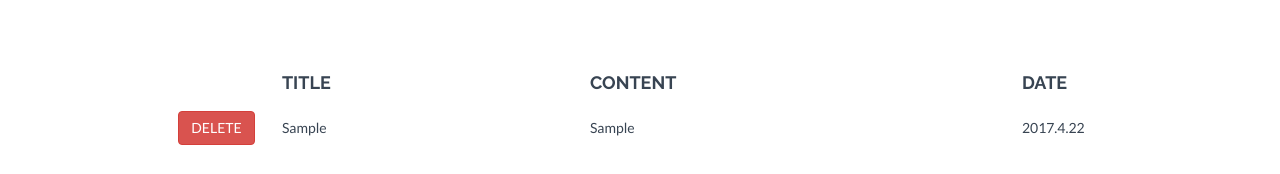
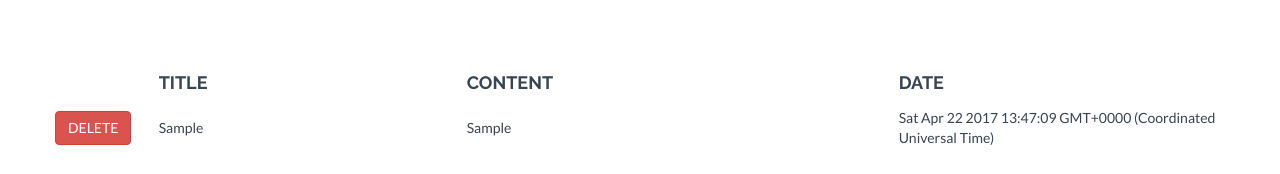
Before and after one commit to k0626089/mm, a plain HTML site: page index.html in a window 1280 px wide. Both pictures are taken after typing "Sample", "Sample" into the empty fields and a click on the button "SAVE". Shown: the part 626-800 px from the top of the page. Drawn offline with nearby package versions, Linux system fonts and the light colour scheme.

Commit message:
date function added

```diff
--- a/assets/js/app.js
+++ b/assets/js/app.js
@@ -11,10 +11,13 @@ function addRow() {
     var myName = document.getElementById("name");
     var age = document.getElementById("age");
     var table = document.getElementById("myTableData");
+    var d = new Date();
+    d.getHours();
+    d.getMinutes();
+    d.getSeconds();
 
     var rowCount = table.rows.length;
     var row = table.insertRow(rowCount);
-
 
     var cell_1 = row.insertCell(0);
     cell_1.innerHTML= '<button type="button" class="btn btn-danger" onClick="Javacsript:deleteRow(this)">DELETE</button>';
@@ -26,7 +29,7 @@ function addRow() {
     cell_3.innerHTML= age.value;
     cell_3.style.height="50px";
     var cell_4 = row.insertCell(3)
-    cell_4.innerHTML= "2017.4.22";
+    cell_4.innerHTML= d;
     cell_4.style.height="50px";
 
     document.getElementById('name').value = "";
--- a/index.html
+++ b/index.html
@@ -122,7 +122,7 @@
             <th><h4>&nbsp;&nbsp;&nbsp;&nbsp;&nbsp;&nbsp;&nbsp;&nbsp;&nbsp;&nbsp;&nbsp;&nbsp;&nbsp;&nbsp;&nbsp;&nbsp;&nbsp;&nbsp;&nbsp;&nbsp;&nbsp;&nbsp;&nbsp;&nbsp;</h4></th>
             <th><h4>TITLE&nbsp;&nbsp;&nbsp;&nbsp;&nbsp;&nbsp;&nbsp;&nbsp;&nbsp;&nbsp;&nbsp;&nbsp;&nbsp;&nbsp;&nbsp;&nbsp;&nbsp;&nbsp;&nbsp;&nbsp;&nbsp;&nbsp;&nbsp;&nbsp;&nbsp;&nbsp;&nbsp;&nbsp;&nbsp;&nbsp;&nbsp;&nbsp;&nbsp;&nbsp;&nbsp;&nbsp;&nbsp;&nbsp;&nbsp;&nbsp;&nbsp;&nbsp;&nbsp;&nbsp;&nbsp;&nbsp;&nbsp;&nbsp;&nbsp;&nbsp;&nbsp;&nbsp;&nbsp;&nbsp;&nbsp;&nbsp;&nbsp;&nbsp;&nbsp;&nbsp;</h4></th>
             <th><h4>CONTENT&nbsp;&nbsp;&nbsp;&nbsp;&nbsp;&nbsp;&nbsp;&nbsp;&nbsp;&nbsp;&nbsp;&nbsp;&nbsp;&nbsp;&nbsp;&nbsp;&nbsp;&nbsp;&nbsp;&nbsp;&nbsp;&nbsp;&nbsp;&nbsp;&nbsp;&nbsp;&nbsp;&nbsp;&nbsp;&nbsp;&nbsp;&nbsp;&nbsp;&nbsp;&nbsp;&nbsp;&nbsp;&nbsp;&nbsp;&nbsp;&nbsp;&nbsp;&nbsp;&nbsp;&nbsp;&nbsp;&nbsp;&nbsp;&nbsp;&nbsp;&nbsp;&nbsp;&nbsp;&nbsp;&nbsp;&nbsp;&nbsp;&nbsp;&nbsp;&nbsp;&nbsp;&nbsp;&nbsp;&nbsp;&nbsp;&nbsp;&nbsp;&nbsp;&nbsp;&nbsp;&nbsp;&nbsp;&nbsp;&nbsp;&nbsp;&nbsp;&nbsp;&nbsp;&nbsp;&nbsp;</h4></th>
-            <th><h4>DATE&nbsp;&nbsp;&nbsp;&nbsp;&nbsp;&nbsp;&nbsp;&nbsp;</h4></th>
+            <th><h4>DATE&nbsp;&nbsp;&nbsp;&nbsp;&nbsp;&nbsp;&nbsp;&nbsp;&nbsp;&nbsp;&nbsp;&nbsp;&nbsp;&nbsp;&nbsp;&nbsp;&nbsp;&nbsp;&nbsp;&nbsp;&nbsp;&nbsp;&nbsp;&nbsp;&nbsp;&nbsp;&nbsp;&nbsp;&nbsp;&nbsp;&nbsp;&nbsp;&nbsp;&nbsp;&nbsp;&nbsp;&nbsp;&nbsp;&nbsp;&nbsp;&nbsp;&nbsp;&nbsp;&nbsp;&nbsp;&nbsp;&nbsp;&nbsp;&nbsp;&nbsp;&nbsp;&nbsp;&nbsp;&nbsp;&nbsp;&nbsp;</h4></th>
           </tr>
         </table>
     </div>
```
